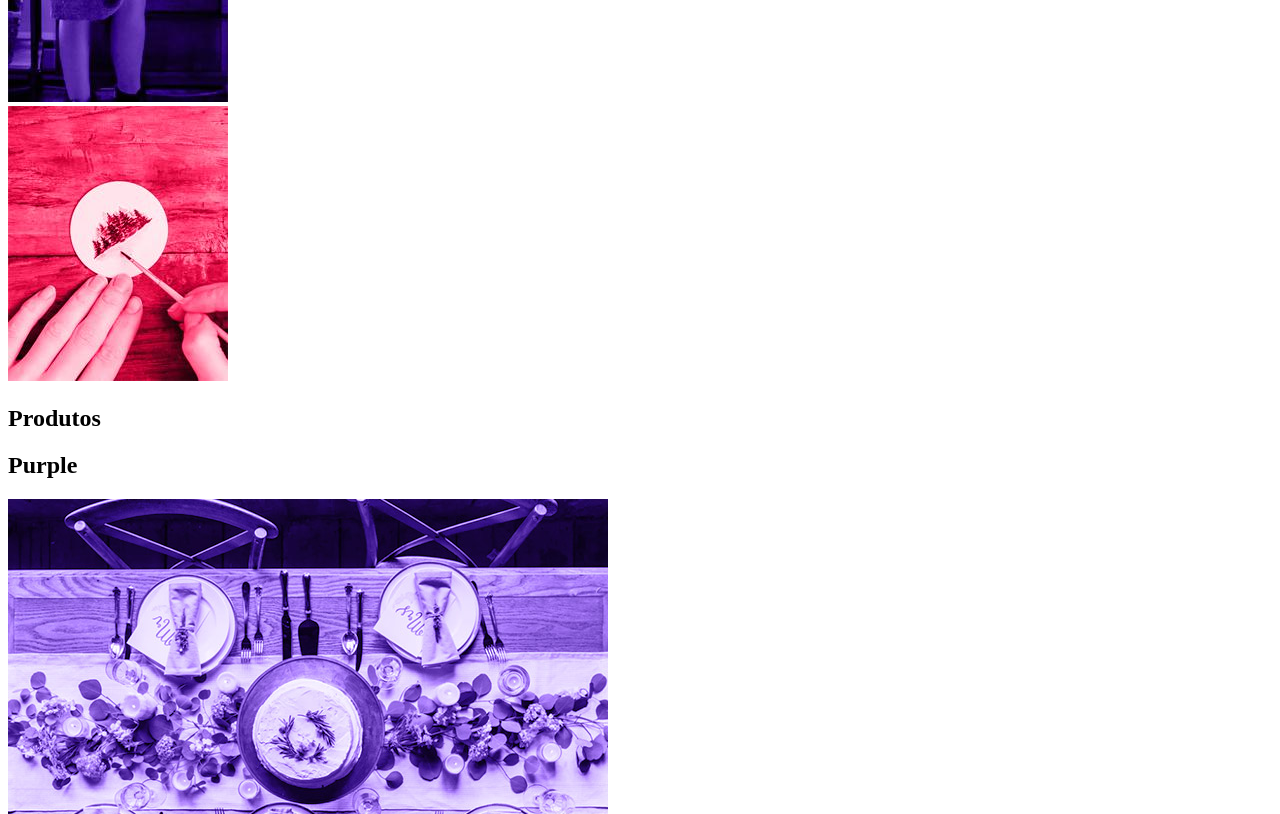
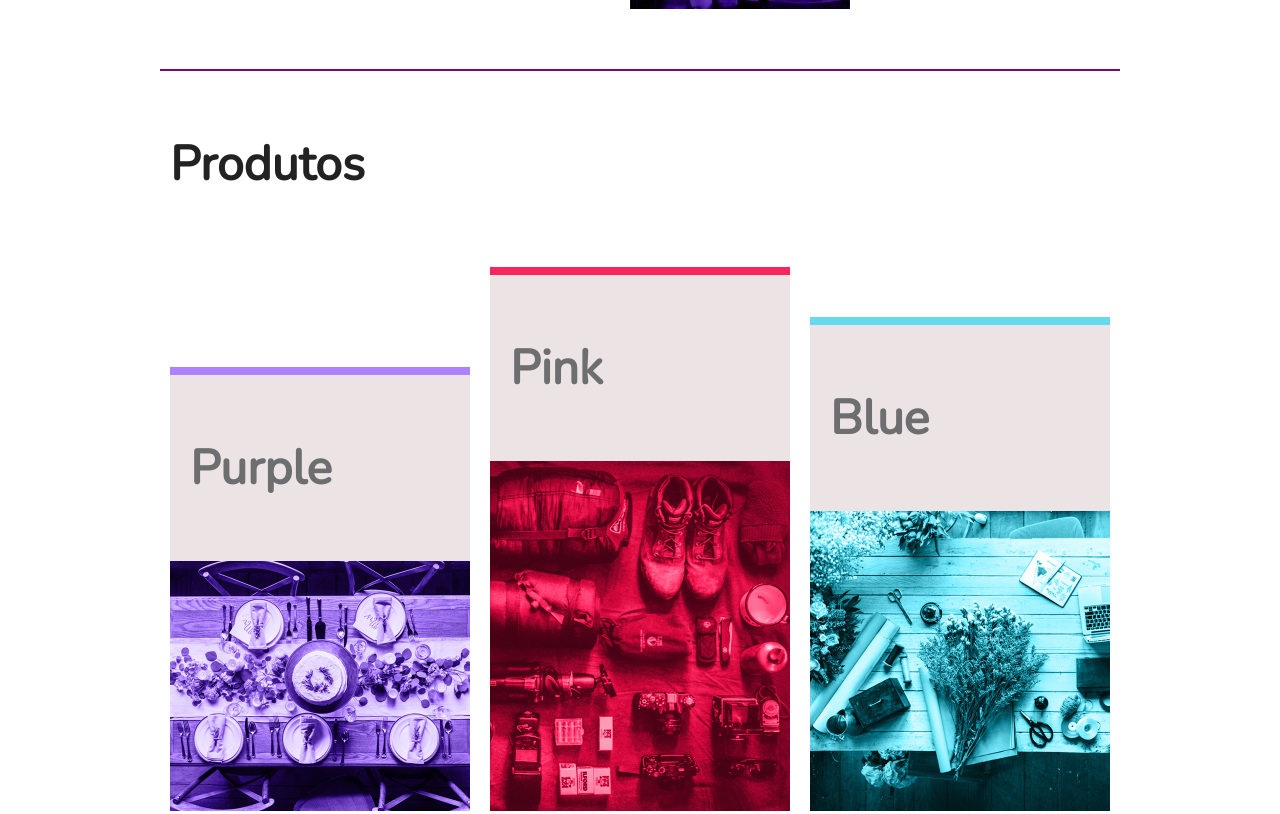
Before and after one commit to SantAlves/flexblog, a plain HTML site: page index.html in a window 1280 px wide. Shown: the part 940-1754 px from the top of the page. Drawn offline with nearby package versions, Linux system fonts and the light colour scheme.

Commit message:
Update index.html
Ainda corrigindo erro no CSS

```diff
--- a/index.html
+++ b/index.html
@@ -1,5 +1,5 @@
 <!DOCTYPE html>
-<html lang="en">
+<html lang="pt-br">
   <head>
     <meta charset="UTF-8" />
     <meta name="viewport" content="width=device-width, initial-scale=1.0" />
@@ -13,7 +13,7 @@
       rel="stylesheet"
     />
 
-    <link rel="stylesheet"css/style.css" />
+    <link rel="stylesheet" href="./css/style.css"/>
   </head>
   <body>
     <div class="superinfor-bg">
@@ -64,10 +64,10 @@
         </p>
       </div>
       <div class="sobre-img">
-        <img src="/imagens/sobre1.jpg" alt="sobre 1" />
+        <img src="./imagens/sobre1.jpg" alt="sobre 1" />
       </div>
       <div class="sobre-img">
-        <img src="/imagens/sobre2.jpg" alt="sobre 2" />
+        <img src="./imagens/sobre2.jpg" alt="sobre 2" />
       </div>
     </section>
 
@@ -76,15 +76,15 @@
       <div class="produtos-container">
         <div class="produtos-item purple">
           <h2>Purple</h2>
-          <img src="/imagens/produtos1.jpg" alt="produto 1" />
+          <img src="./imagens/produtos1.jpg" alt="produto 1" />
         </div>
         <div class="produtos-item pink">
           <h2>Pink</h2>
-          <img src="/imagens/produtos2.jpg" alt="produto 2" />
+          <img src="./imagens/produtos2.jpg" alt="produto 2" />
         </div>
         <div class="produtos-item blue">
           <h2>Blue</h2>
-          <img src="/imagens/produtos3.jpg" alt="produto 3" />
+          <img src="./imagens/produtos3.jpg" alt="produto 3" />
         </div>
       </div>
     </section>
```
